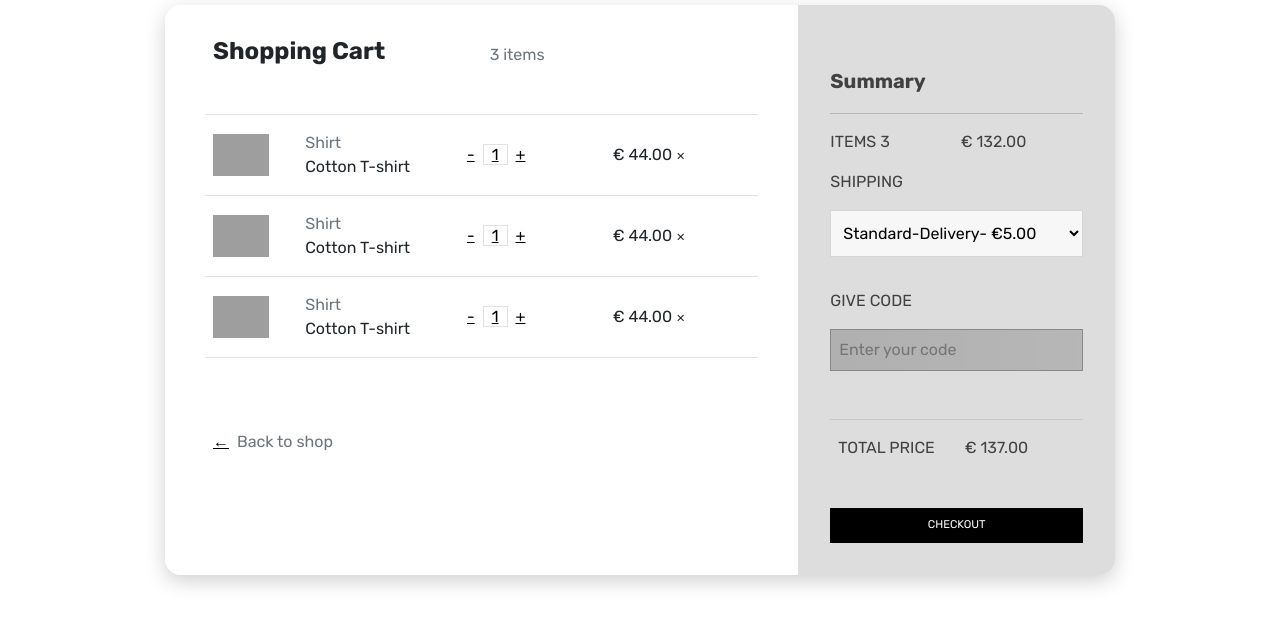
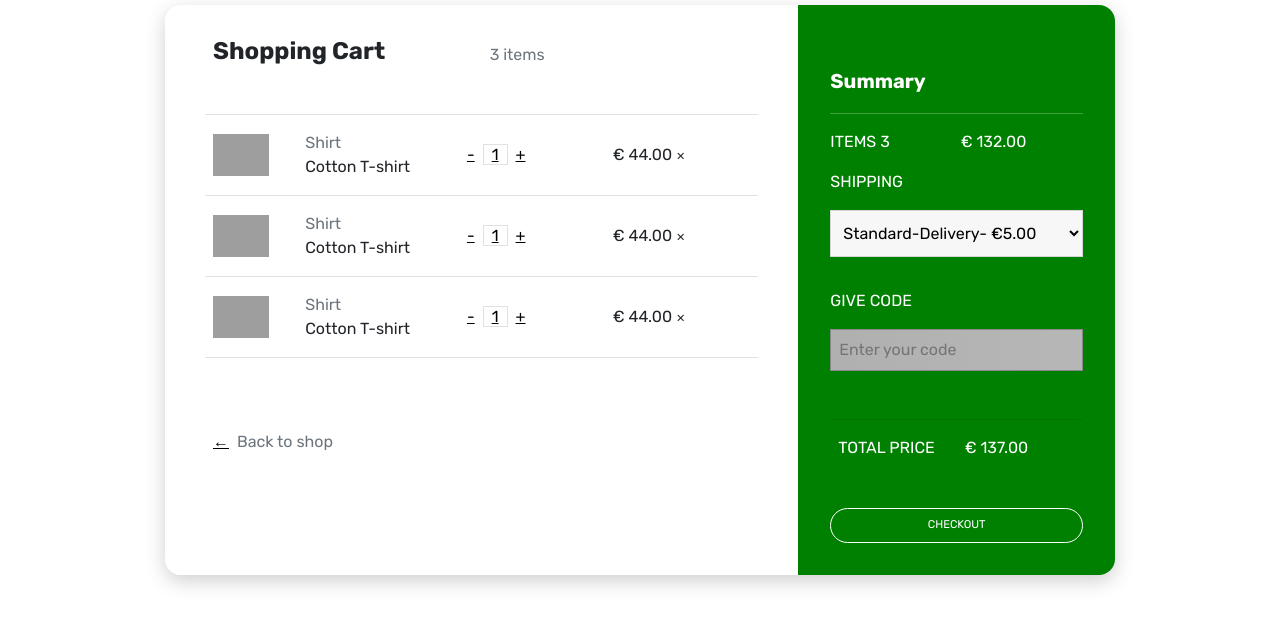
Before and after one commit to FarmLinks/frontend, a plain HTML site: page cart.html in a window 1280 px wide. Shown: the part 115-740 px from the top of the page. Drawn offline with nearby package versions, Linux system fonts and the light colour scheme; grey boxes are pictures that could not be loaded.

Commit message:
updated cart form

```diff
--- a/cart.css
+++ b/cart.css
@@ -76,11 +76,11 @@
     }
 }
 .summary{
-    background-color: #ddd;
+    background-color: green;
     border-top-right-radius: 1rem;
     border-bottom-right-radius: 1rem;
     padding: 4vh;
-    color: rgb(65, 65, 65);
+    color: white;
 }
 @media(max-width:767px){
     .summary{
@@ -123,6 +123,7 @@ img{
 }
 h5{
     margin-top: 4vh;
+    color: #fff;
 }
 hr{
     margin-top: 1.25rem;
@@ -151,14 +152,14 @@ input:focus::-webkit-input-placeholder
       color:transparent;
 }
 .btn{
-    background-color: #000;
-    border-color: #000;
+    background-color: green;
+    border-color: white;
     color: white;
     width: 100%;
     font-size: 0.7rem;
     margin-top: 4vh;
     padding: 1vh;
-    border-radius: 0;
+    border-radius: 20px;
 }
 .btn:focus{
     box-shadow: none;
```
